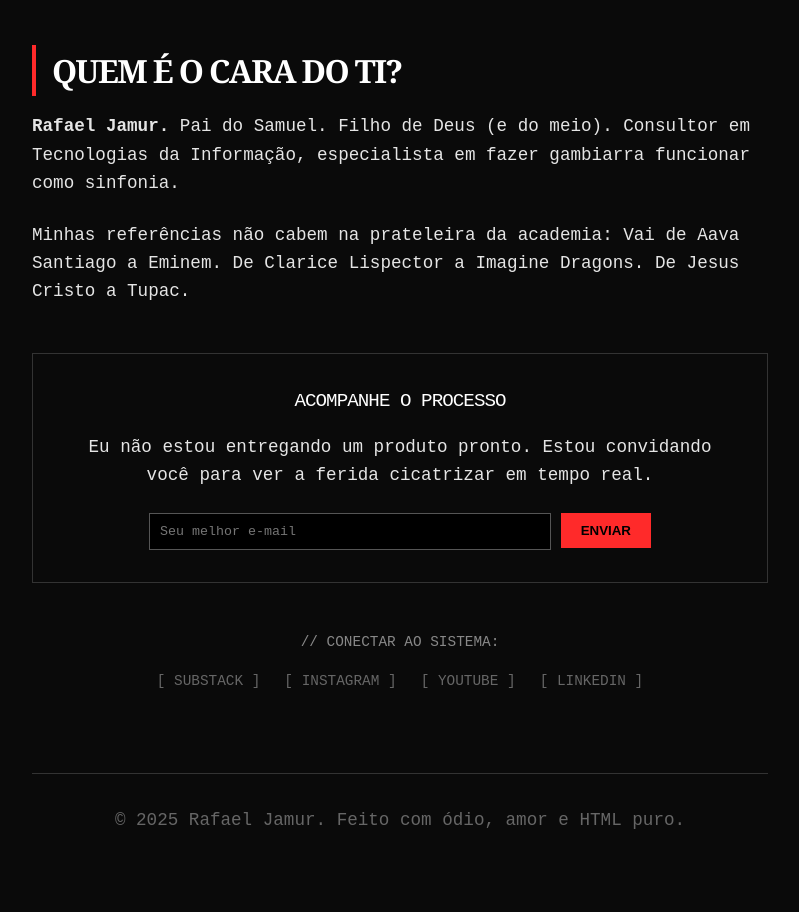
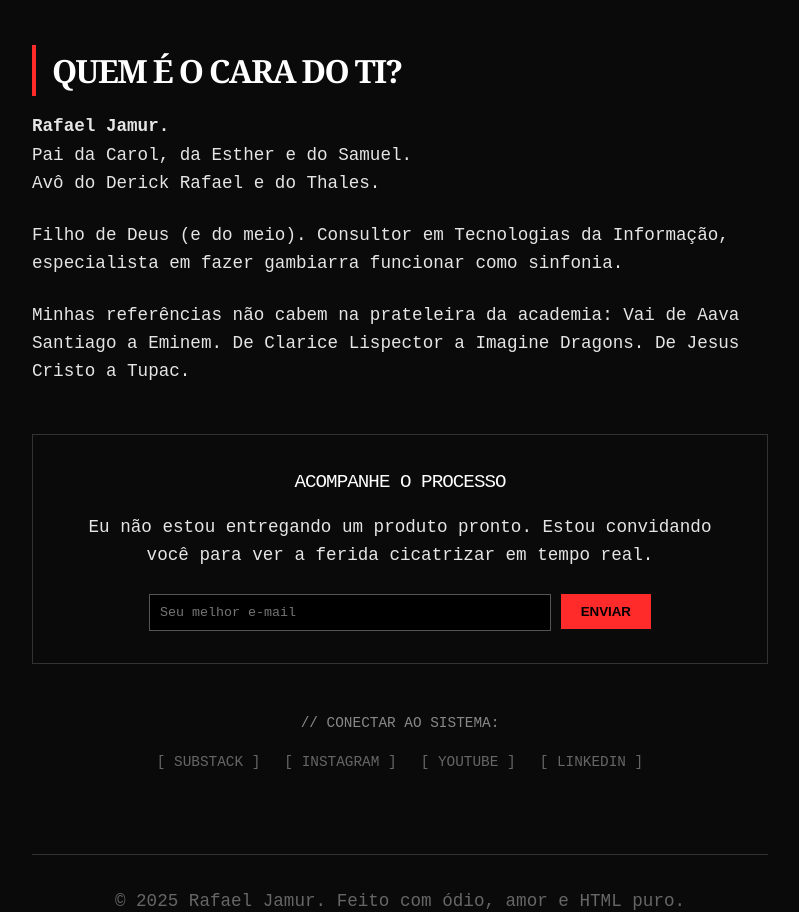
Before and after one commit to rjamur/rafajamur, a plain HTML site: page index.html in a window 1280 px wide. Shown: the part 1577-2489 px from the top of the page, without its empty margins (240-1039 px from the left). Before the commit the page ends 2468 px from the top, so only its background shows below. Drawn offline with Linux system fonts and the light colour scheme.

Commit message:
Pai e Avô

```diff
--- a/index.html
+++ b/index.html
@@ -196,7 +196,12 @@
         </blockquote>
 
         <h2>QUEM É O CARA DO TI?</h2>
-        <p><strong>Rafael Jamur.</strong> Pai do Samuel. Filho de Deus (e do meio). Consultor em Tecnologias da Informação, especialista em fazer gambiarra funcionar como sinfonia.</p>
+        <p><strong>Rafael Jamur.</strong><br>
+        Pai da Carol, da Esther e do Samuel.<br>
+        Avô do Derick Rafael e do Thales.</p>
+
+        <p>Filho de Deus (e do meio). Consultor em Tecnologias da Informação, especialista em fazer gambiarra funcionar como sinfonia.</p>
+
         <p>Minhas referências não cabem na prateleira da academia: Vai de Aava Santiago a Eminem. De Clarice Lispector a Imagine Dragons. De Jesus Cristo a Tupac.</p>
 
         <div style="margin-top: 3rem; border: 1px solid #333; padding: 2rem; text-align: center;">
```
